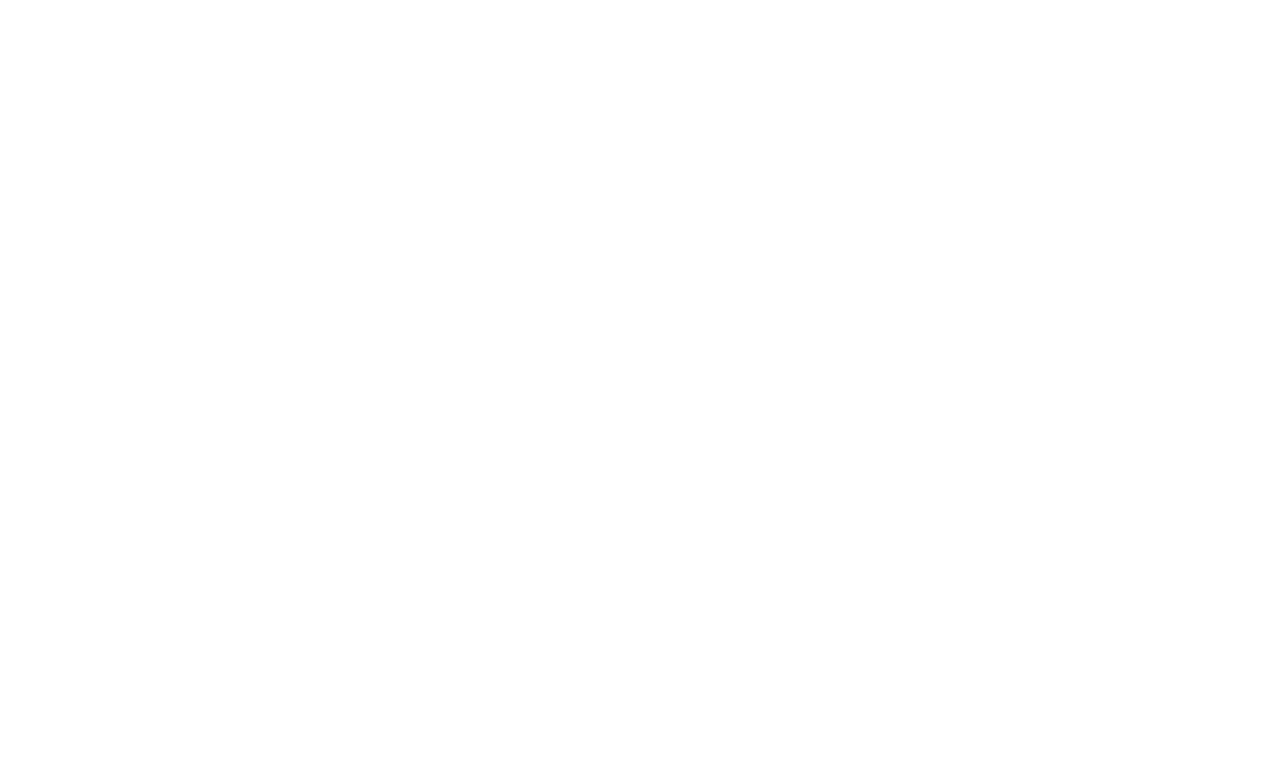
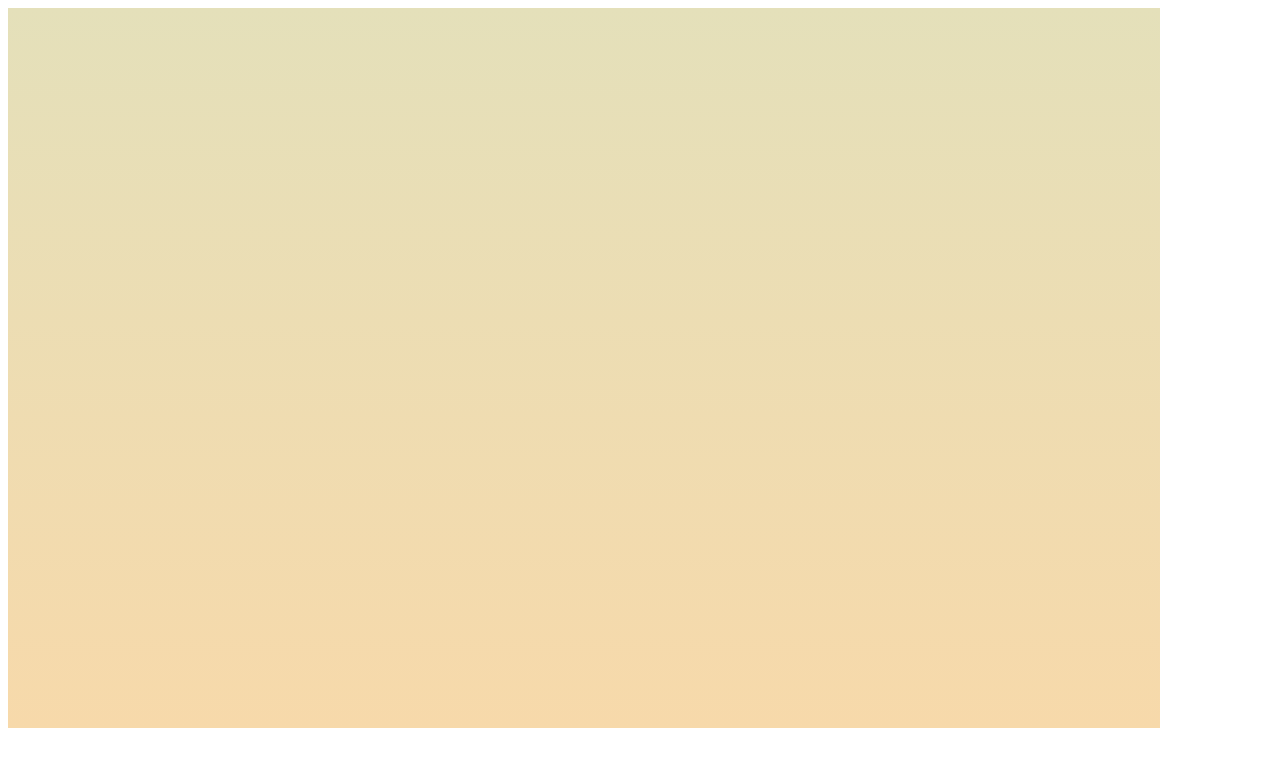
Before and after one commit to orselv99/monday.blues, a website built with webpack: page index.html in a window 1280 px wide. Built offline with nearby package versions, Linux system fonts and the light colour scheme.

Commit message:
Camera, Renerer, Scene 공부중

```diff
--- /dev/null
+++ b/index.css
@@ -0,0 +1,7 @@
+#world {
+  position: absolute;
+  width: 90%;
+  height: 90%;
+  overflow: hidden;
+  background: linear-gradient(#e4e0ba, #f7d9aa);
+}
--- a/index.html
+++ b/index.html
@@ -5,8 +5,10 @@
     <meta http-equiv="X-UA-Compatible" content="IE=edge" />
     <meta name="viewport" content="width=device-width, initial-scale=1.0" />
     <title>Document</title>
+    <link rel="stylesheet" href="index.css" />
+    <script type="module" src="App.js"></script>
   </head>
   <body>
-    <script type="module" src="App.js"></script>
+    <div id="world"></div>
   </body>
 </html>
--- a/src/App.ts
+++ b/src/App.ts
@@ -1,7 +1,33 @@
-import { Scene } from 'three';
+import * as THREE from 'three';
+import { Camera, Renderer } from './cores';
+import { Resolution } from './types/cores';
+
+const resolution: Resolution = {
+  Width: window.innerWidth * 0.9,
+  Height: window.innerHeight * 0.9,
+};
+const camera = Camera(resolution);
+const renderer = Renderer(resolution);
+
+const windowResizeHandler = () => {
+  resolution.Width = window.innerWidth;
+  resolution.Height = window.innerHeight;
+  renderer.setSize(resolution.Width, resolution.Height);
+  camera.aspect = resolution.Width / resolution.Height;
+  camera.updateProjectionMatrix();
+};
 
 window.onload = () => {
   console.log('on Load');
-  const scene = new Scene();
-  console.log('create scene');
+
+  const container = document.getElementById('world')!;
+  container.appendChild(renderer.domElement);
+  window.addEventListener('resize', windowResizeHandler, false);
+  const scene = new THREE.Scene();
+  const loop = () => {
+    renderer.render(scene, camera);
+    requestAnimationFrame(loop);
+  };
+
+  loop();
 };
--- /dev/null
+++ b/src/cores/Camera.ts
@@ -0,0 +1,20 @@
+import * as THREE from 'three';
+import { Resolution } from '../types/cores';
+
+export const Camera = (res: Resolution): THREE.PerspectiveCamera => {
+  const fieldOfView = 60;
+  const near = 0.1;
+  const far = 10000;
+  const result = new THREE.PerspectiveCamera(
+    fieldOfView,
+    res.Width / res.Height,
+    near,
+    far
+  );
+
+  result.position.x = 0;
+  result.position.y = 200;
+  result.position.z = 100;
+
+  return result;
+};
--- /dev/null
+++ b/src/cores/Renderer.ts
@@ -0,0 +1,9 @@
+import * as THREE from 'three';
+import { Resolution } from '../types/cores';
+
+export const Renderer = (res: Resolution): THREE.WebGLRenderer => {
+  const result = new THREE.WebGLRenderer({ alpha: true, antialias: true });
+  result.setSize(res.Width, res.Height);
+  result.shadowMap.enabled = true;
+  return result;
+};
--- /dev/null
+++ b/src/cores/index.ts
@@ -0,0 +1,2 @@
+export { Camera } from './Camera';
+export { Renderer } from './Renderer';
--- /dev/null
+++ b/src/types/cores.ts
@@ -0,0 +1,4 @@
+export type Resolution = {
+  Height: number;
+  Width: number;
+};
```
